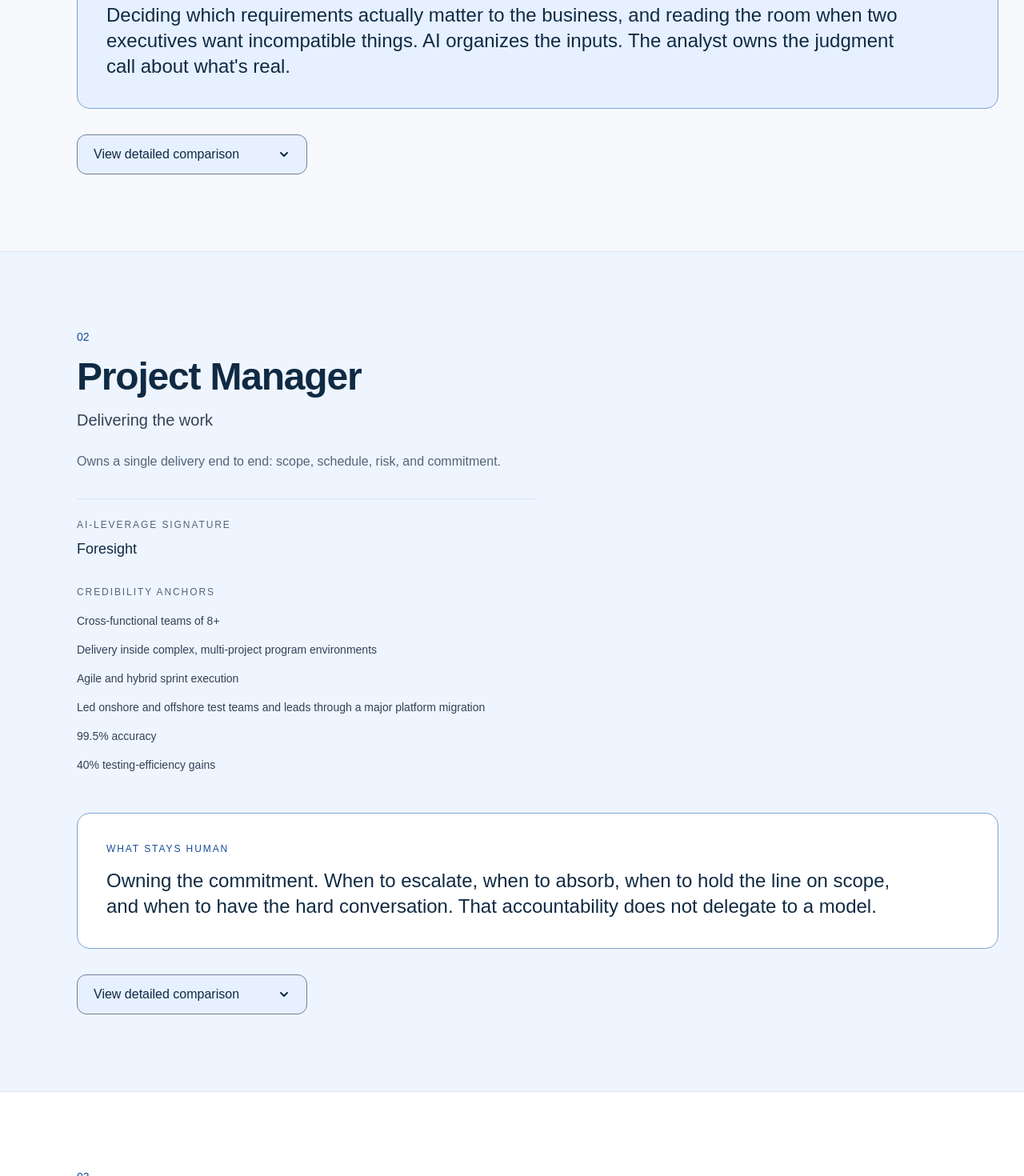
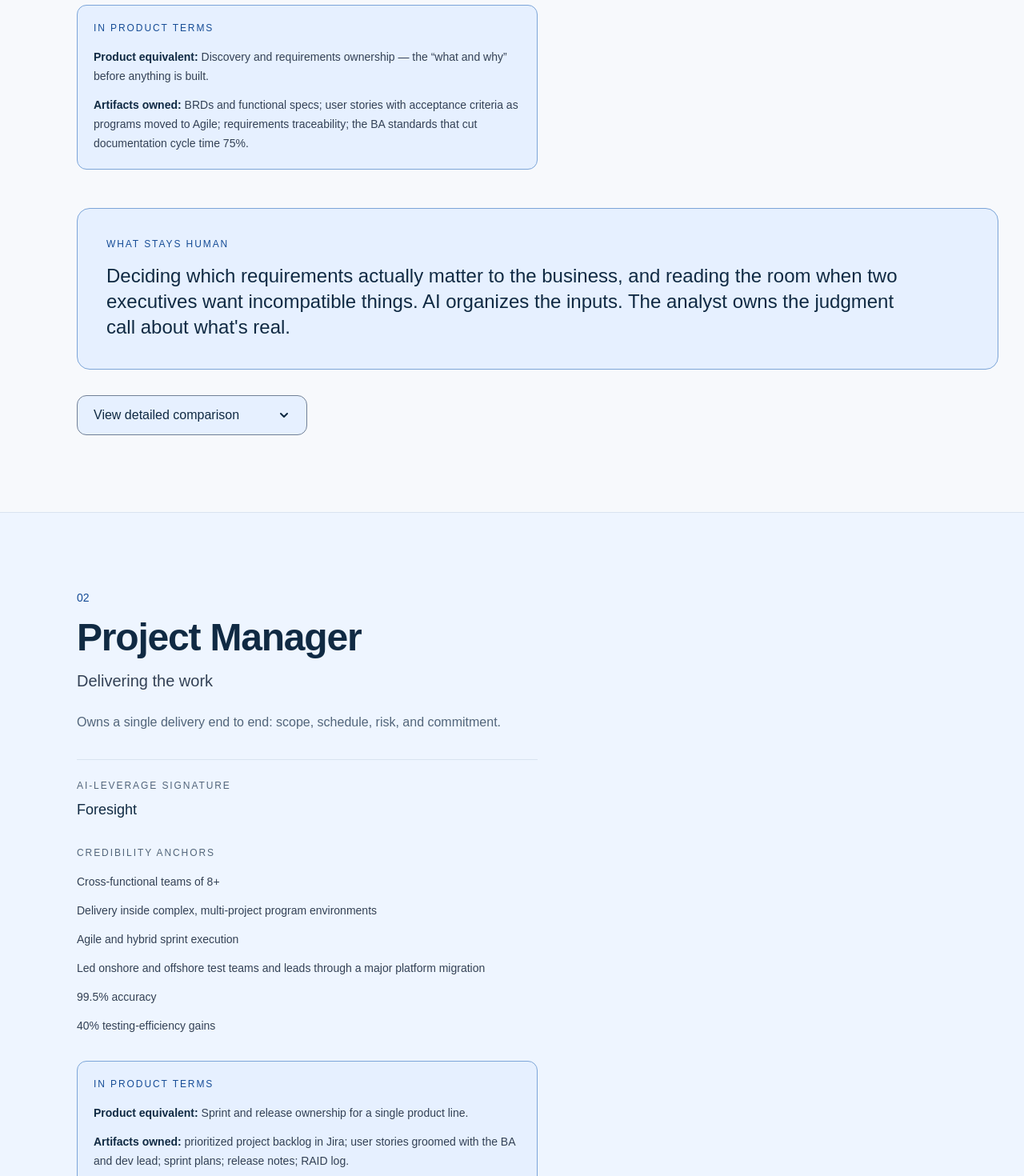
Before and after one commit to franck-ba/badou-apm, a Next.js app: page / in a window 1280 px wide. Shown: the part 2020-3490 px from the top of the page at 80% size. Built offline with nearby package versions, Linux system fonts and the light colour scheme.

Commit message:
feat(climb): add product translation layer to each rung

```diff
--- a/src/app/page.tsx
+++ b/src/app/page.tsx
@@ -23,6 +23,13 @@ const businessAnalystActivities = [
       "Map the current-state process through workshops and diagrams, identify inefficiencies by inspection, hand-model the future state, and build the case for the solution.",
     aiMultiplied:
       "AI drafts current- and future-state process maps from interview transcripts and existing documentation, quantifies the improvement opportunity, and generates the options analysis for stakeholder review.",
+  },
+  {
+    title: "User Stories & Backlog Readiness",
+    preAi:
+      "Decompose each approved requirement into user stories by hand, write acceptance criteria one story at a time, size them with the team, and keep the story map and the BRD in sync manually as scope moved.",
+    aiMultiplied:
+      "AI drafts the story set and first-pass acceptance criteria straight from the approved requirements, flags stories that are too large or untestable, and regenerates the story map when a requirement changes. I decide which stories are real and which are noise.",
   },
 ];
 
@@ -55,6 +62,13 @@ const projectManagerActivities = [
     aiMultiplied:
       "AI drafts test coverage from requirements, clusters and de-duplicates defect reports across distributed teams, summarizes overnight offshore progress for the morning handoff, and flags coverage gaps before a release, so the lead manages exceptions, not spreadsheets.",
   },
+  {
+    title: "Backlog Grooming & Sprint Planning",
+    preAi:
+      "Weekly grooming sessions, manual prioritization against a spreadsheet of stakeholder asks, velocity tracked by hand, sprint scope negotiated line by line.",
+    aiMultiplied:
+      "AI pre-ranks the backlog against stated priorities and dependencies, drafts the sprint proposal, and surfaces the conflicts before the meeting. The meeting shrinks to the decisions only.",
+  },
 ];
 
 const programManagerActivities = [
@@ -79,6 +93,13 @@ const programManagerActivities = [
     aiMultiplied:
       "AI prepares the trade-off analysis and scenario comparisons before the session, captures decisions in real time, and drafts the cascade of updates to each impacted project.",
   },
+  {
+    title: "Cross-Team Backlog Sequencing",
+    preAi:
+      "Reconcile 30–40 project backlogs into a single program sequence by hand, chase dependency owners, rebuild the plan every time one team slipped.",
+    aiMultiplied:
+      "AI holds the dependency graph, re-sequences when a slip is logged, and drafts the impact note to affected leads. I own the trade-off call when two teams can’t both be first.",
+  },
 ];
 
 const portfolioManagerActivities = [
@@ -102,6 +123,13 @@ const portfolioManagerActivities = [
       "Consolidate portfolio performance, build the C-suite deck, translate delivery data into investment language, and prepare for the hard questions by hand.",
     aiMultiplied:
       "AI consolidates performance into the investment narrative, anticipates the C-suite’s likely questions and drafts the answers, and keeps the governance view current between meetings, not only for them.",
+  },
+  {
+    title: "Portfolio Roadmap Prioritization",
+    preAi:
+      "Build the investment scoring model in Excel, score every initiative, argue the ranking in steering committee, re-score after every budget change.",
+    aiMultiplied:
+      "AI scores initiatives against the framework, models the capacity and budget scenarios, and drafts the recommendation memo. The C-suite gets options with consequences; the recommendation is still mine.",
   },
 ];
 
@@ -605,6 +633,12 @@ export default function Home() {
           <h2 className="mt-4 max-w-3xl text-4xl font-semibold tracking-tight sm:text-5xl">
             The same rigor, applied at increasing levels of consequence.
           </h2>
+
+          <p className="mt-6 max-w-4xl text-lg leading-8 text-body">
+            The artifact changed shape at every altitude — BRD, user story,
+            backlog, roadmap, portfolio — but the job never did: deciding what
+            gets built, for whom, and in what order.
+          </p>
         </div>
       </section>
 
@@ -651,6 +685,27 @@ export default function Home() {
                 <li>75% reduction in documentation cycle time</li>
                 <li>15% improvement in claims processing efficiency</li>
               </ul>
+            </div>
+
+            <div className="mt-8 rounded-xl border border-ai-border bg-ai-surface p-5">
+              <p className="text-xs font-medium uppercase tracking-[0.16em] text-primary">
+                IN PRODUCT TERMS
+              </p>
+              <p className="mt-4 text-sm leading-6 text-body">
+                <span className="font-semibold text-heading">
+                  Product equivalent:
+                </span>{" "}
+                Discovery and requirements ownership — the “what and why”
+                before anything is built.
+              </p>
+              <p className="mt-3 text-sm leading-6 text-body">
+                <span className="font-semibold text-heading">
+                  Artifacts owned:
+                </span>{" "}
+                BRDs and functional specs; user stories with acceptance criteria
+                as programs moved to Agile; requirements traceability; the BA
+                standards that cut documentation cycle time 75%.
+              </p>
             </div>
           </div>
 
@@ -764,6 +819,25 @@ export default function Home() {
                 <li>40% testing-efficiency gains</li>
               </ul>
             </div>
+
+            <div className="mt-8 rounded-xl border border-ai-border bg-ai-surface p-5">
+              <p className="text-xs font-medium uppercase tracking-[0.16em] text-primary">
+                IN PRODUCT TERMS
+              </p>
+              <p className="mt-4 text-sm leading-6 text-body">
+                <span className="font-semibold text-heading">
+                  Product equivalent:
+                </span>{" "}
+                Sprint and release ownership for a single product line.
+              </p>
+              <p className="mt-3 text-sm leading-6 text-body">
+                <span className="font-semibold text-heading">
+                  Artifacts owned:
+                </span>{" "}
+                prioritized project backlog in Jira; user stories groomed with
+                the BA and dev lead; sprint plans; release notes; RAID log.
+              </p>
+            </div>
           </div>
 
           <div className="mt-12 rounded-2xl border border-ai-border bg-surface p-7 sm:p-9">
@@ -873,6 +947,27 @@ export default function Home() {
               </ul>
             </div>
 
+            <div className="mt-8 rounded-xl border border-ai-border bg-ai-surface p-5">
+              <p className="text-xs font-medium uppercase tracking-[0.16em] text-primary">
+                IN PRODUCT TERMS
+              </p>
+              <p className="mt-4 text-sm leading-6 text-body">
+                <span className="font-semibold text-heading">
+                  Product equivalent:
+                </span>{" "}
+                Backlog ownership across a program — sequencing 30–40
+                interdependent workstreams like a multi-team product roadmap.
+              </p>
+              <p className="mt-3 text-sm leading-6 text-body">
+                <span className="font-semibold text-heading">
+                  Artifacts owned:
+                </span>{" "}
+                program-level backlog and dependency map; release train plan;
+                Power BI and Smartsheet dashboards reporting what shipped and
+                why to SVPs.
+              </p>
+            </div>
+
             <p className="mt-8 border-l-2 border-ai-border pl-5 text-sm leading-6 text-body">
               I lead people as people to develop, not resources to consume.
             </p>
@@ -986,6 +1081,28 @@ export default function Home() {
               </ul>
             </div>
 
+            <div className="mt-8 rounded-xl border border-ai-border bg-ai-surface p-5">
+              <p className="text-xs font-medium uppercase tracking-[0.16em] text-primary">
+                IN PRODUCT TERMS
+              </p>
+              <p className="mt-4 text-sm leading-6 text-body">
+                <span className="font-semibold text-heading">
+                  Product equivalent:
+                </span>{" "}
+                Product-portfolio strategy — deciding what gets funded,
+                sequenced, paused, and killed across a $2M+ portfolio.
+              </p>
+              <p className="mt-3 text-sm leading-6 text-body">
+                <span className="font-semibold text-heading">
+                  Artifacts owned:
+                </span>{" "}
+                investment cases; prioritization framework; capacity plan;
+                C-suite recommendations; from 2023, the enterprise AI delivery
+                backlog (email summarization, contract and legal document search,
+                bi-weekly AI enablement training).
+              </p>
+            </div>
+
             <p className="mt-8 border-l-2 border-ai-border pl-5 text-sm leading-6 text-body">
               I govern capital as something entrusted, not owned.
             </p>
@@ -1110,6 +1227,27 @@ export default function Home() {
               alongside my career. They&apos;re not side hobbies and they&apos;re not an
               exit plan. They&apos;re how I stay current — and both of them started
               at my own kitchen table.
+            </p>
+          </div>
+
+          <div className="mt-8 max-w-4xl rounded-xl border border-primary bg-surface p-5 sm:p-6">
+            <p className="text-xs font-medium uppercase tracking-[0.16em] text-primary">
+              IN PRODUCT TERMS
+            </p>
+            <p className="mt-4 text-sm leading-6 text-body sm:text-base">
+              <span className="font-semibold text-heading">
+                Product equivalent:
+              </span>{" "}
+              All of it, held by one person. I write the user stories and
+              acceptance criteria, own the GitHub backlog directly, and
+              prioritize it against revenue and funding.
+            </p>
+            <p className="mt-3 text-sm leading-6 text-body sm:text-base">
+              <span className="font-semibold text-heading">
+                Artifacts owned:
+              </span>{" "}
+              jobs-to-be-done → validated workflows → GitHub issues, with AI
+              drafting the first pass and me making the call.
             </p>
           </div>
 
```
